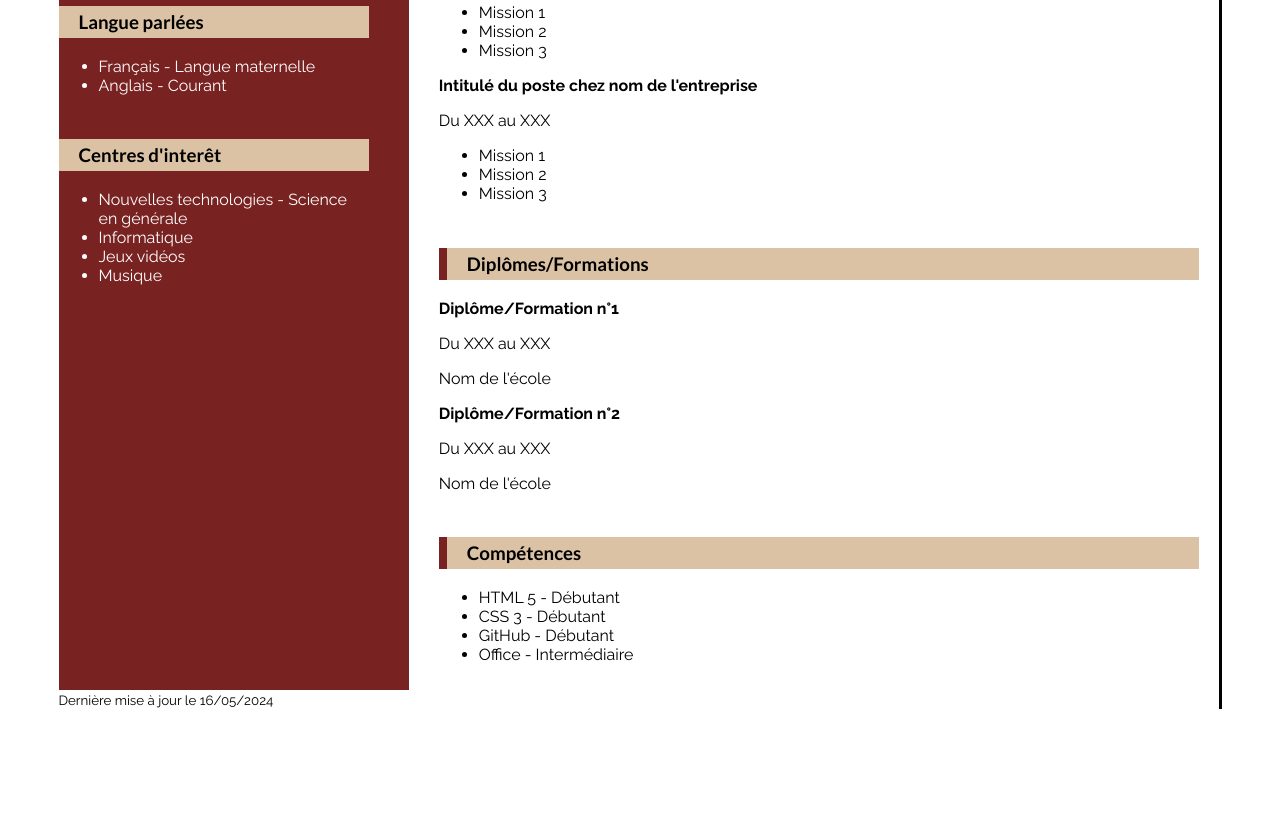
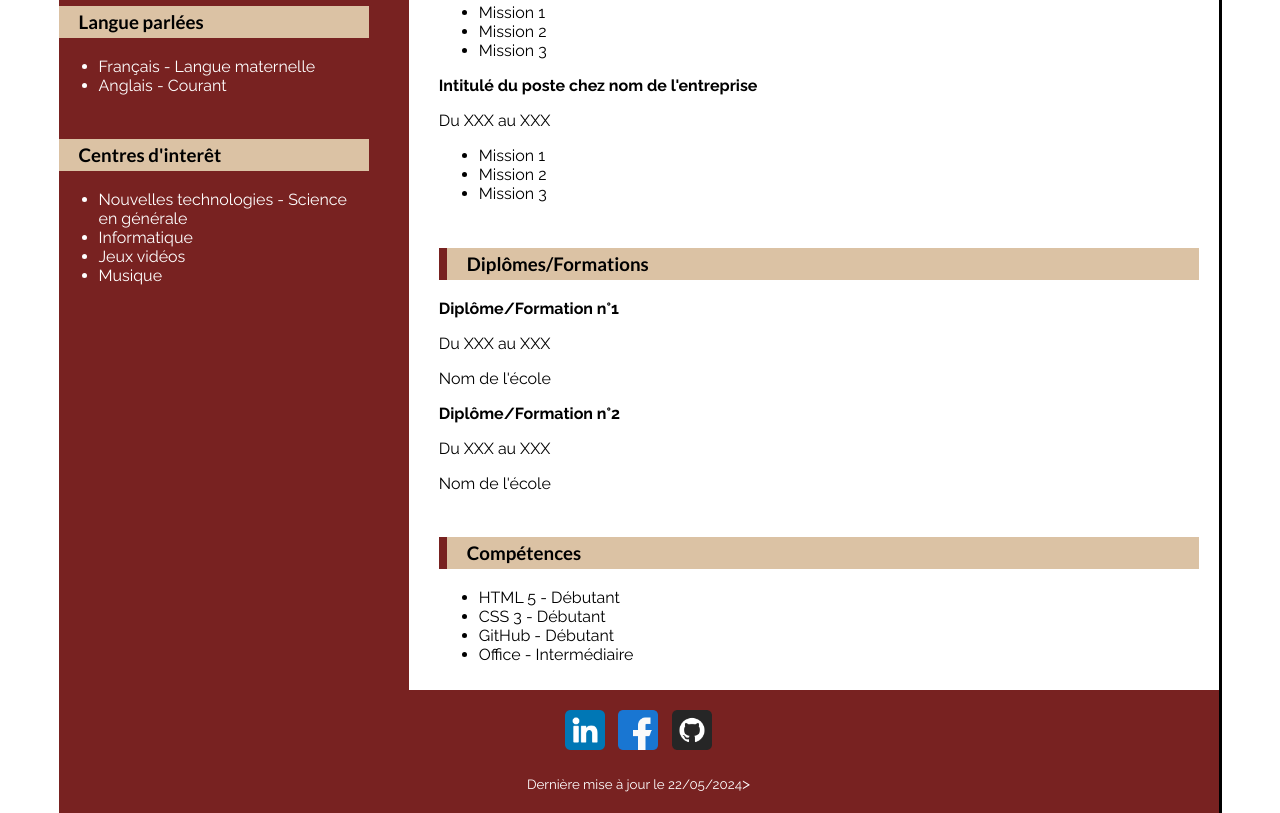
Before and after one commit to Galmard/Projet-CV, a plain HTML site: page index.html in a window 1280 px wide. Shown: the part 744-1557 px from the top of the page. Before the commit the page ends 1453 px from the top, so only its background shows below. Drawn offline with Linux system fonts and the light colour scheme.

Commit message:
Add Html footer modif-CSS footer

```diff
--- a/assets/css/style.css
+++ b/assets/css/style.css
@@ -145,3 +145,25 @@ a:hover {
 .cv__formations-name {
     font-weight: bold;
 }
+
+.cv__footer {
+    background-color: #782221;
+    color: #ffffff;
+}
+
+.cv__social-link img {
+    width: 40px;
+    height: 40px;
+}
+
+.cv__social-link {
+    display: flex;
+    flex-direction: row;
+    justify-content: space-around;
+    padding: 20px 500px;
+}
+
+.cv_footer-time {
+    text-align: center;
+    padding: 0px 0px 20px 0px;
+}
--- a/index.html
+++ b/index.html
@@ -97,8 +97,15 @@
                 </article>
             </section>
         </main>
-        <footer>
-            <small>Dernière mise à jour le <time datetime="2024-05-16">16/05/2024</time></small>
+        <footer class="cv__footer">
+            <div class="cv__social-link">
+                <a href="https://www.linkedin.com/in/c%C3%A9dric-heron-248ab2192/" target="_blank"><img src="./assets/icon/linkedin.png" alt="LinkedIn"></a>
+                <a href="https://www.facebook.com/cedric.heron.9/" target="_blank"><img src="./assets/icon/facebook.png" alt="Facebook"></a>
+                <a href="https://github.com/Galmard" target="_blank"><img src="./assets/icon/github.png" alt="GitHub"></a>
+            </div>
+            <div class="cv_footer-time">
+                <small>Dernière mise à jour le <time datetime="2024-05-22">22/05/2024</time></small>>
+            </div>
         </footer>
     </div>
 </body>
```
Also changed, not shown: assets/icon/facebook.png (added), assets/icon/github.png (added), assets/icon/linkedin.png (added).
